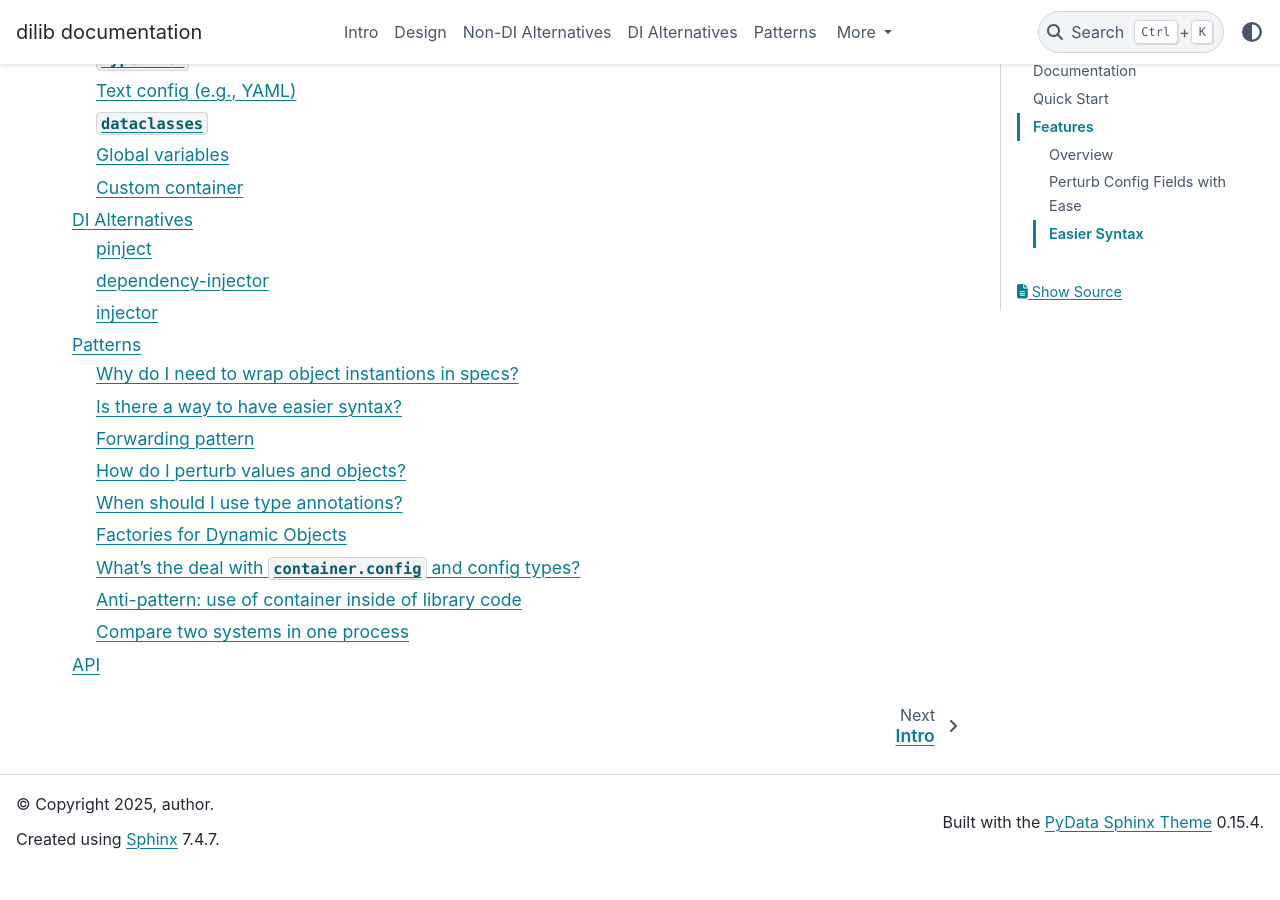
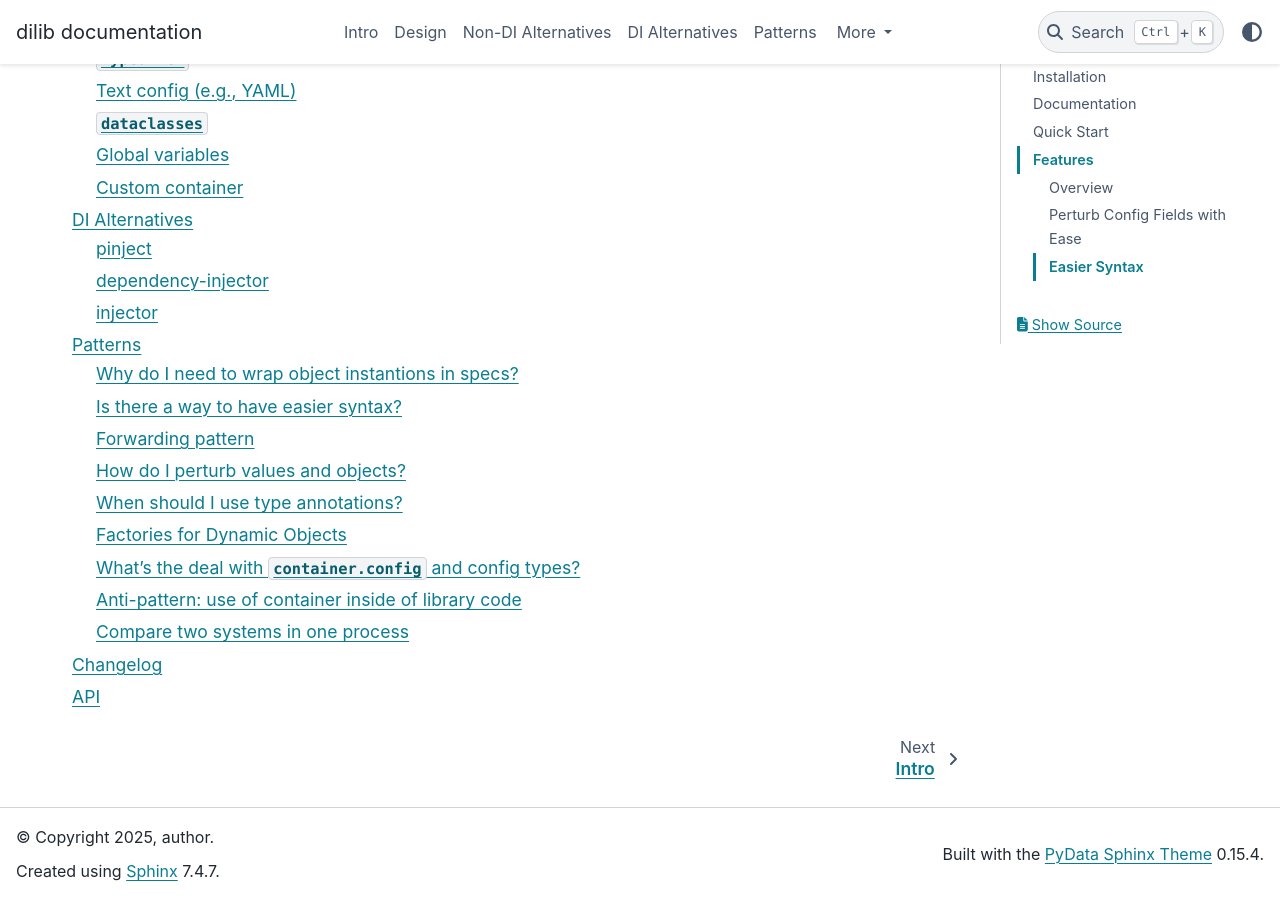
Before and after one commit to ansatzcapital/dilib, a Sphinx documentation site: the page built from docs/source/index.rst, in a window 1280 px wide and 900 px high, scrolled down 6657 px. Built offline with Sphinx 7.4.7 and the PyData theme 0.15.4, drawn with Linux system fonts in a browser that asks for light colours; before the commit the page ends 7525 px from its top, so only the background shows below that.

Commit message:
Add changelog

```diff
--- a/docs/source/index.rst
+++ b/docs/source/index.rst
@@ -13,4 +13,5 @@
    non_di_alts
    di_alts
    patterns
+   Changelog <https://github.com/pydata/pydata-sphinx-theme/releases>
    api/index
```
